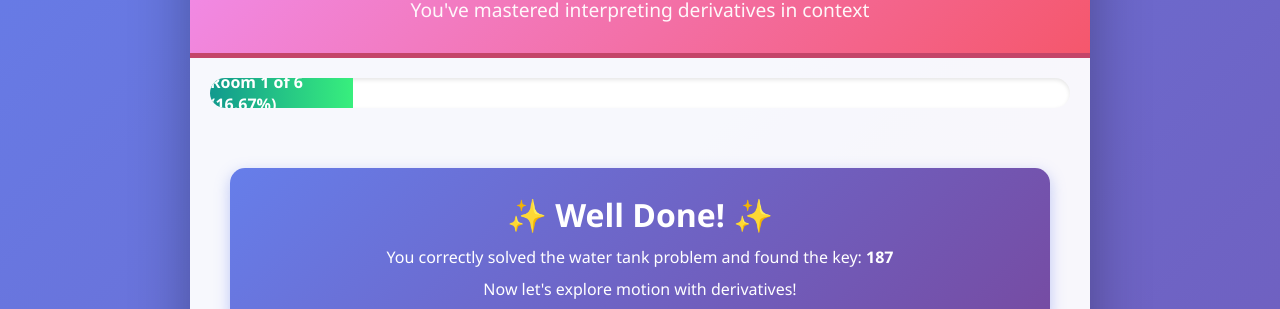
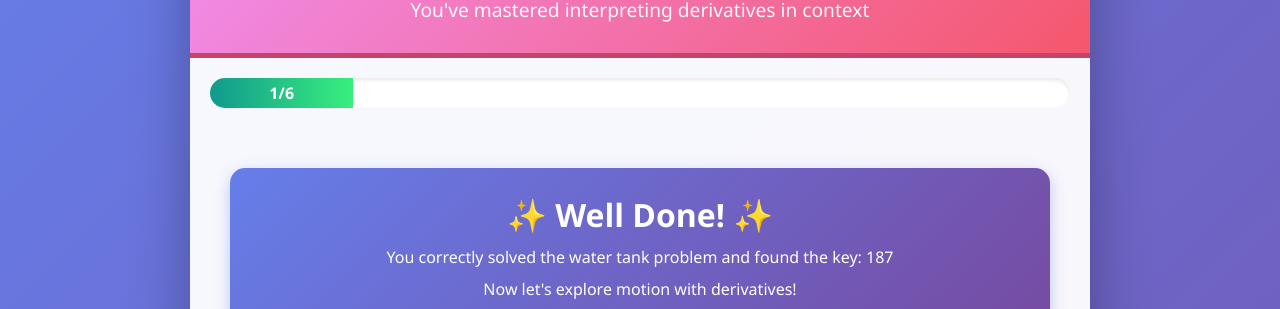
Before and after one commit to nemoyatpeace/ap-calc-unit4-escape, a plain HTML site: page 187.html in a window 1280 px wide. Shown: the part 211-520 px from the top of the page. Drawn offline with Linux system fonts and the light colour scheme.

Commit message:
Update progress bar display to 1/6

```diff
--- a/187.html
+++ b/187.html
@@ -225,13 +225,13 @@
         </div>
 
         <div class="progress-bar">
-            <div class="progress-fill">Room 1 of 6 (16.67%)</div>
+            <div class="progress-fill">1/6</div>
         </div>
 
         <div class="content">
             <div class="success-message">
                 <h2>✨ Well Done! ✨</h2>
-                <p>You correctly solved the water tank problem and found the key: <strong>187</strong></p>
+                <p>You correctly solved the water tank problem and found the key: 187</p>
                 <p style="margin-top: 10px;">Now let's explore motion with derivatives!</p>
             </div>
 
```
